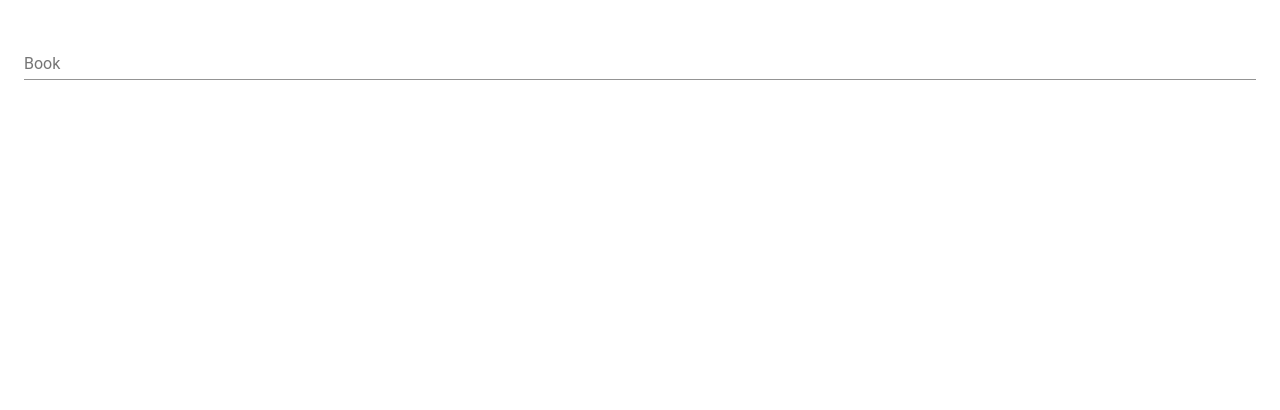
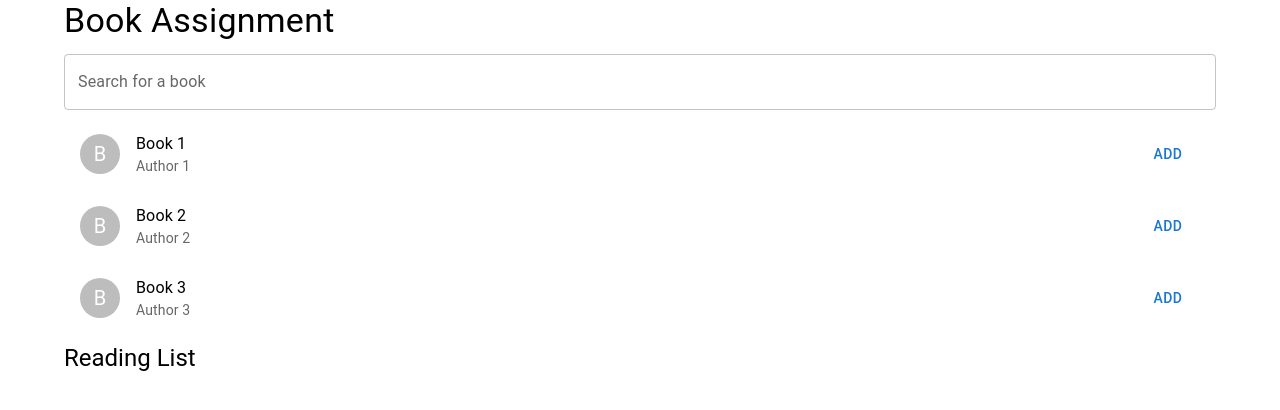
Before and after one commit to arsenhh-byte/ello-coding-challenge, a React app in the folder frontend/: page / in a window 1280 px wide. Shown: the top 410 px of the page. Built offline with nearby package versions, Linux system fonts and the light colour scheme.

Commit message:
added a search-bar,list of search results and a reading list with the buttons

```diff
--- a/frontend/package.json
+++ b/frontend/package.json
@@ -17,6 +17,7 @@
     "@material-ui/icons": "^4.11.3",
     "@mui/icons-material": "^5.15.19",
     "@mui/material": "^5.15.19",
+    "@mui/styles": "^5.15.19",
     "apollo-boost": "^0.4.9",
     "clsx": "^2.1.1",
     "graphql": "^15.5.0",
@@ -34,6 +35,7 @@
     "sass": "^1.77.4",
     "sass-loader": "^14.2.1",
     "style-loader": "^3.3.4",
+    "url-loader": "^4.1.1",
     "webpack": "^5.91.0",
     "webpack-cli": "^4.9.1",
     "webpack-dev-server": "^4.7.1"
--- a/frontend/src/components/App.js
+++ b/frontend/src/components/App.js
@@ -1,128 +1,46 @@
 import React, { useState } from 'react';
-import { Container, TextField, List, ListItem, ListItemText, IconButton, Paper } from '@material-ui/core';
-import { makeStyles } from '@material-ui/styles';
-import { useQuery, gql } from '@apollo/client';
-import AddIcon from '@material-ui/icons/Add';
-import image1 from '../assets/image1.png';
-import image2 from '../assets/image2.png';
-import image3 from '../assets/image3.png';
-import image4 from '../assets/image4.png';
-import image5 from '../assets/image5.png';
-import image6 from '../assets/image6.png';
-import image7 from '../assets/image7.png';
-import image8 from '../assets/image8.png';
-import image9 from '../assets/image9.png';
+import { Container, Typography } from '@mui/material';
+import SearchBar from '../components/SearchBar';
+import SearchResult from '../components/SearchResult';
+import ReadingList from '../components/ReadingList';
 import './App.css';
 
-const GET_BOOKS = gql`
-  query GetBooks($title: String!) {
-    books(title: $title) {
-      id
-      title
-      author
+const App = () => {
+  const [searchQuery, setSearchQuery] = useState('');
+  const [books, setBooks] = useState([
+    { id: 1, title: 'Book 1', author: 'Author 1' },
+    { id: 2, title: 'Book 2', author: 'Author 2' },
+    { id: 3, title: 'Book 3', author: 'Author 3' },
+  ]);
+  const [readingList, setReadingList] = useState([]);
+
+  const addBook = (book) => {
+    if (!readingList.find((b) => b.id === book.id)) {
+      setReadingList([...readingList, book]);
     }
-  }
-`;
-
-const useStyles = makeStyles((theme) => ({
-  root: {
-    marginTop: theme.spacing(4),
-    color: '#335C6E',
-  },
-  search: {
-    marginBottom: theme.spacing(2),
-  },
-  bookList: {
-    position: 'absolute',
-    zIndex: 1,
-    backgroundColor: '#FFFFFF',
-    boxShadow: theme.shadows[5],
-    maxHeight: 300,
-    overflow: 'auto',
-    width: '100%',
-  },
-  bookItem: {
-    display: 'flex',
-    justifyContent: 'space-between',
-    alignItems: 'center',
-  },
-  bookCover: {
-    width: 50,
-    height: 50,
-    marginRight: theme.spacing(2),
-  },
-  gridContainer: {
-    marginTop: theme.spacing(4),
-    display: 'flex',
-    flexWrap: 'wrap',
-    justifyContent: 'center',
-  },
-  gridItem: {
-    width: '30%',
-    paddingBottom: '20%',
-    position: 'relative',
-    margin: '10px',
-  },
-  gridImage: {
-    position: 'absolute',
-    top: 0,
-    left: 0,
-    width: '100%',
-    height: '100%',
-    objectFit: 'cover',
-  },
-}));
-
-function App() {
-  const classes = useStyles();
-  const [search, setSearch] = useState('');
-  const [readingList, setReadingList] = useState([]);
-  const { data } = useQuery(GET_BOOKS, {
-    variables: { title: search },
-    skip: !search,
-  });
-
-  const addToReadingList = (book) => {
-    setReadingList([...readingList, book]);
   };
 
-  const bookImages = [image1, image2, image3, image4, image5, image6, image7, image8, image9];
+  const removeBook = (id) => {
+    setReadingList(readingList.filter((book) => book.id !== id));
+  };
+
+  const filteredBooks = books.filter((book) =>
+    book.title.toLowerCase().includes(searchQuery.toLowerCase())
+  );
 
   return (
-    <Container className={classes.root}>
-      <div className="searchContainer">
-        <TextField
-          label="Book"
-          value={search}
-          onChange={(e) => setSearch(e.target.value)}
-          fullWidth
-          className={classes.search}
-        />
-        {data && data.books.length > 0 && (
-          <Paper className="searchResults">
-            <List>
-              {data.books.map((book, index) => (
-                <ListItem key={book.id} className="searchResultItem" onClick={() => addToReadingList(book)}>
-                  <img src={bookImages[index % bookImages.length]} alt="Book Cover" />
-                  <ListItemText primary={book.title} secondary={book.author} />
-                  <IconButton>
-                    <AddIcon />
-                  </IconButton>
-                </ListItem>
-              ))}
-            </List>
-          </Paper>
-        )}
-      </div>
-      <div className="gridContainer">
-        {readingList.map((book, index) => (
-          <div className="gridItem" key={book.id}>
-            <img src={bookImages[index % bookImages.length]} alt="Book Cover" className="gridImage" />
-          </div>
-        ))}
-      </div>
+    <Container>
+      <Typography variant="h4" gutterBottom>
+        Book Assignment
+      </Typography>
+      <SearchBar searchQuery={searchQuery} setSearchQuery={setSearchQuery} />
+      <SearchResult books={filteredBooks} addBook={addBook} />
+      <Typography variant="h5" gutterBottom>
+        Reading List
+      </Typography>
+      <ReadingList readingList={readingList} removeBook={removeBook} />
     </Container>
   );
-}
+};
 
 export default App;
--- /dev/null
+++ b/frontend/src/components/BookItem.js
@@ -0,0 +1,16 @@
+import React from 'react';
+import { ListItemText, ListItemAvatar, Avatar } from '@mui/material';
+
+const BookItem = ({ book, actionButton }) => {
+  return (
+    <>
+      <ListItemAvatar>
+        <Avatar>{book.title.charAt(0)}</Avatar>
+      </ListItemAvatar>
+      <ListItemText primary={book.title} secondary={book.author} />
+      {actionButton}
+    </>
+  );
+};
+
+export default BookItem;
--- /dev/null
+++ b/frontend/src/components/ReadingList.js
@@ -0,0 +1,17 @@
+import React from 'react';
+import { List, ListItem, Button } from '@mui/material';
+import BookItem from './BookItem';
+
+const ReadingList = ({ readingList, removeBook }) => {
+  return (
+    <List>
+      {readingList.map((book) => (
+        <ListItem key={book.id}>
+          <BookItem book={book} actionButton={<Button onClick={() => removeBook(book.id)}>Remove</Button>} />
+        </ListItem>
+      ))}
+    </List>
+  );
+};
+
+export default ReadingList;
--- /dev/null
+++ b/frontend/src/components/SearchBar.js
@@ -0,0 +1,16 @@
+import React from 'react';
+import { TextField } from '@mui/material';
+
+const SearchBar = ({ searchQuery, setSearchQuery }) => {
+  return (
+    <TextField
+      label="Search for a book"
+      variant="outlined"
+      fullWidth
+      value={searchQuery}
+      onChange={(e) => setSearchQuery(e.target.value)}
+    />
+  );
+};
+
+export default SearchBar;
--- /dev/null
+++ b/frontend/src/components/SearchResult.js
@@ -0,0 +1,17 @@
+import React from 'react';
+import { List, ListItem, ListItemText, Button } from '@mui/material';
+import BookItem from './BookItem';
+
+const SearchResult = ({ books, addBook }) => {
+  return (
+    <List>
+      {books.map((book) => (
+        <ListItem key={book.id}>
+          <BookItem book={book} actionButton={<Button onClick={() => addBook(book)}>Add</Button>} />
+        </ListItem>
+      ))}
+    </List>
+  );
+};
+
+export default SearchResult;
```
Also changed, not shown: 1 other file (tests, documents, lock files or other folders).
